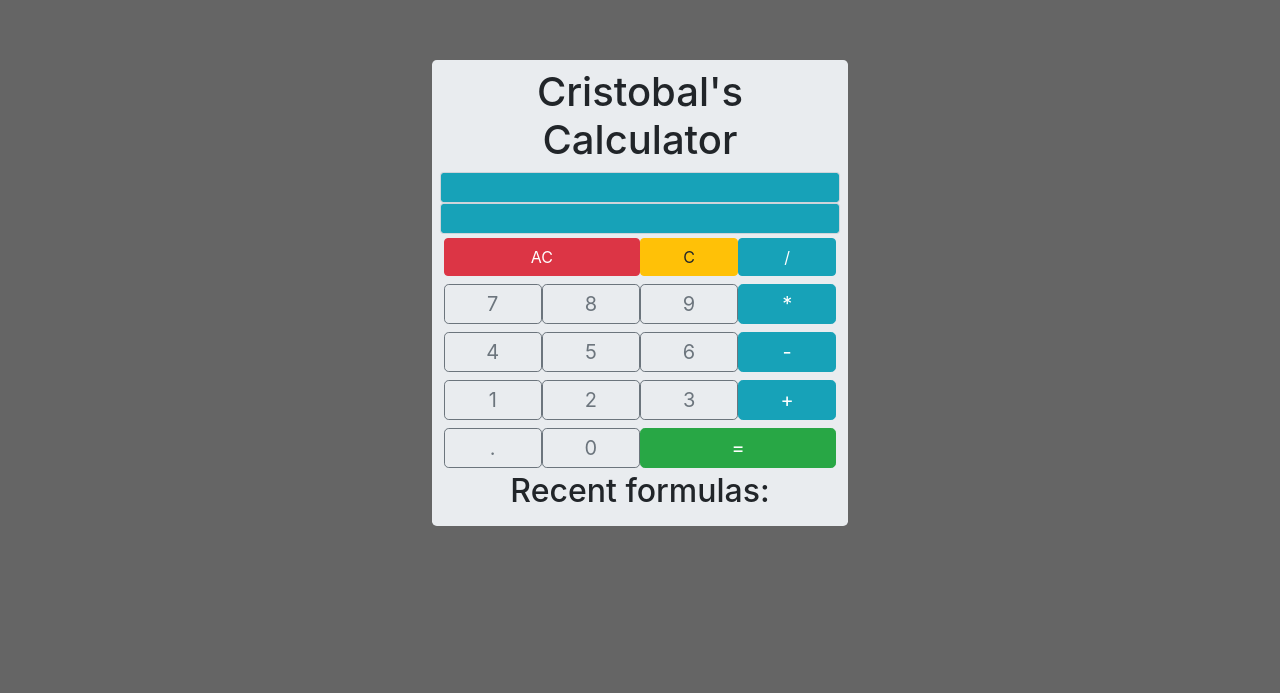
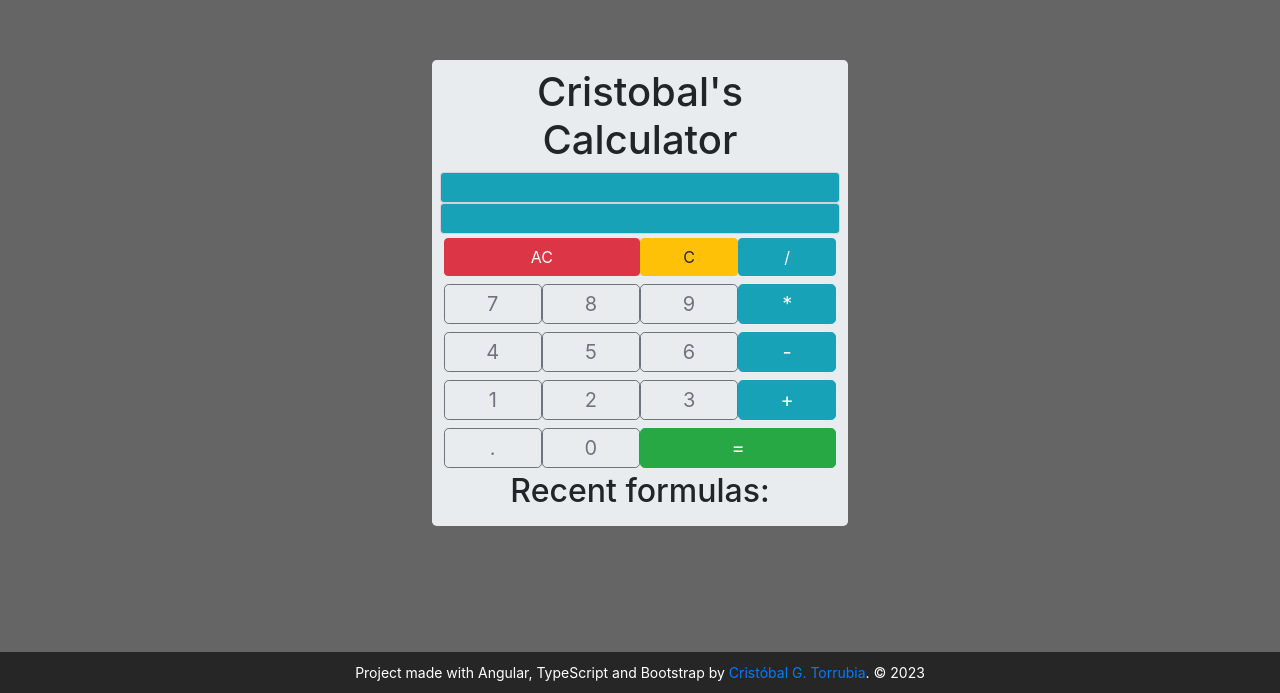
Before and after one commit to SirPhoros/calculator-angular, an Angular app: page / in a window 1280 px wide. Shown: the part 107-800 px from the top of the page. Built offline with nearby package versions, Linux system fonts and the light colour scheme.

Commit message:
Include footer in page

```diff
--- a/src/app/app.component.html
+++ b/src/app/app.component.html
@@ -167,10 +167,27 @@
       </ul>
     </section>
   </section>
+  <footer>
+    Project made with Angular, TypeScript and Bootstrap by
+    <a href="https://github.com/SirPhoros/calculator-angular"
+      >Cristóbal G. Torrubia</a
+    >. © 2023
+  </footer>
   <router-outlet></router-outlet>
 </body>
 
 <style>
+  footer {
+    background-color: rgba(0, 0, 0, 0.624);
+    color: white;
+    padding: 10px;
+    text-align: center;
+    position: fixed;
+    bottom: 0;
+    left: 0;
+    width: 100%;
+    font-size: 14px;
+  }
   .bg-grey {
     background-color: grey;
   }
```
